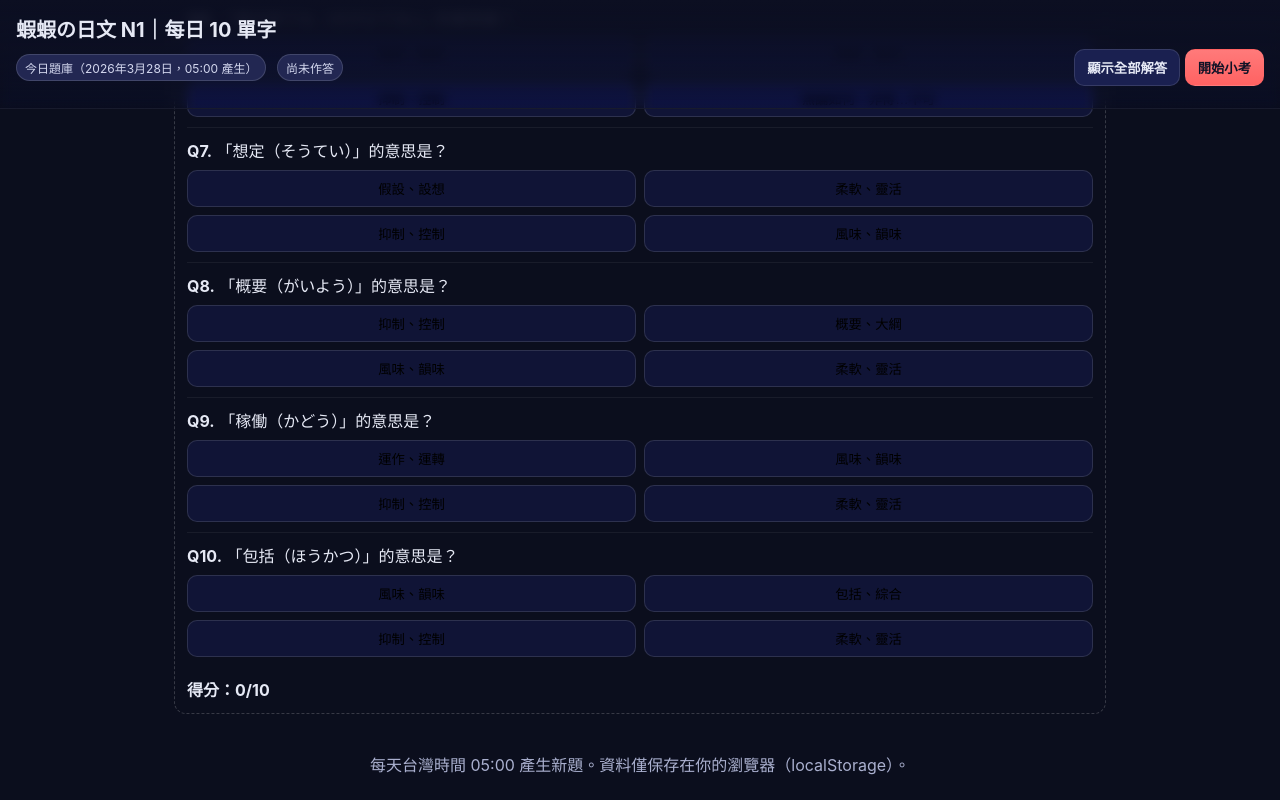
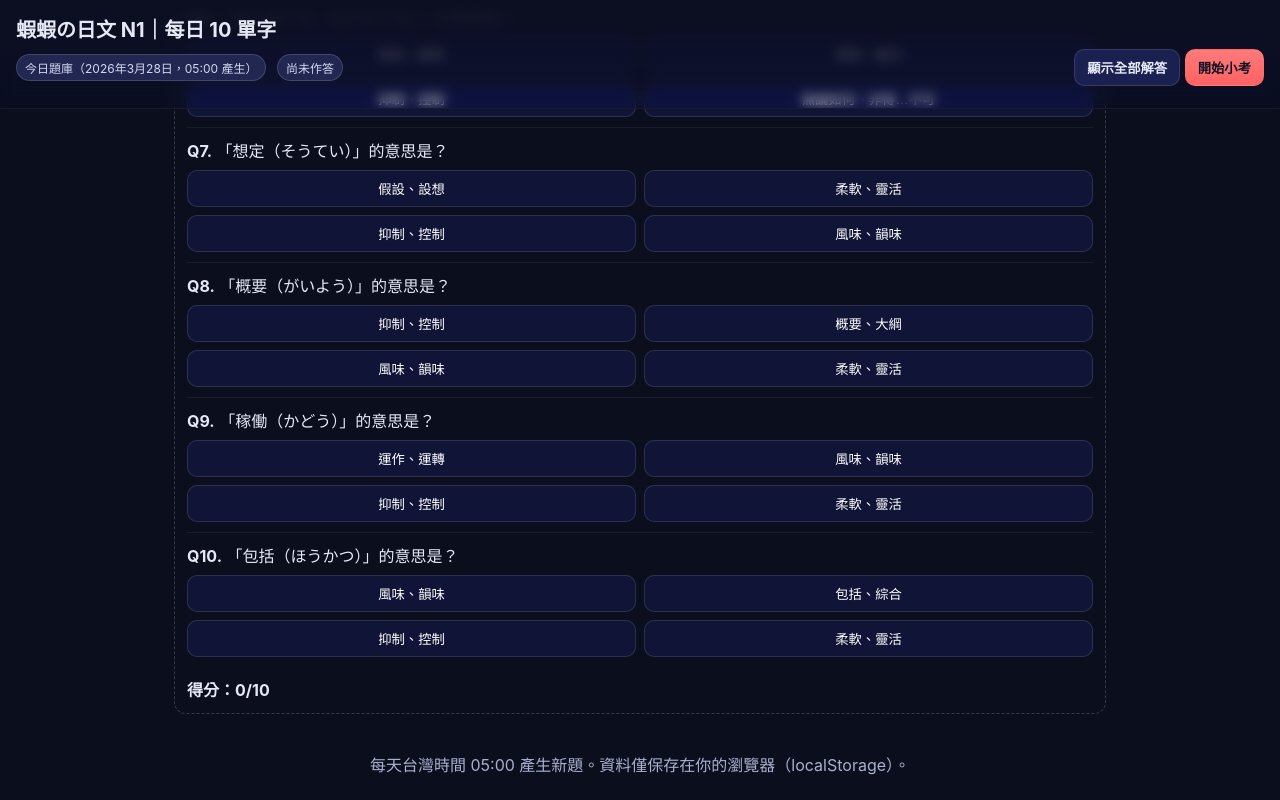
Before and after one commit to thisishaku2026/shrimp-site, a plain HTML site: page study-n1.html in a window 1280 px wide. Both pictures are taken after a click on the button "開始小考". Shown: the part 1418-2218 px from the top of the page. Drawn offline with Linux system fonts and the light colour scheme.

Commit message:
style(quiz): 小考選項文字改為白字

```diff
--- a/study-n1.html
+++ b/study-n1.html
@@ -27,7 +27,7 @@
     .q{padding:10px 0;border-top:1px solid rgba(255,255,255,.06)}
     .q:first-child{border-top:none}
     .choices{display:grid;grid-template-columns:1fr 1fr;gap:8px;margin-top:8px}
-    .choice{background:#101436;border:1px solid rgba(255,255,255,.12);padding:8px;border-radius:10px;cursor:pointer}
+    .choice{color:#fff;background:#101436;border:1px solid rgba(255,255,255,.12);padding:8px;border-radius:10px;cursor:pointer}
     .choice.correct{outline:2px solid var(--ok)}
     .choice.wrong{outline:2px solid #ff4d4d}
     .score{margin-top:10px;font-weight:700}
```
